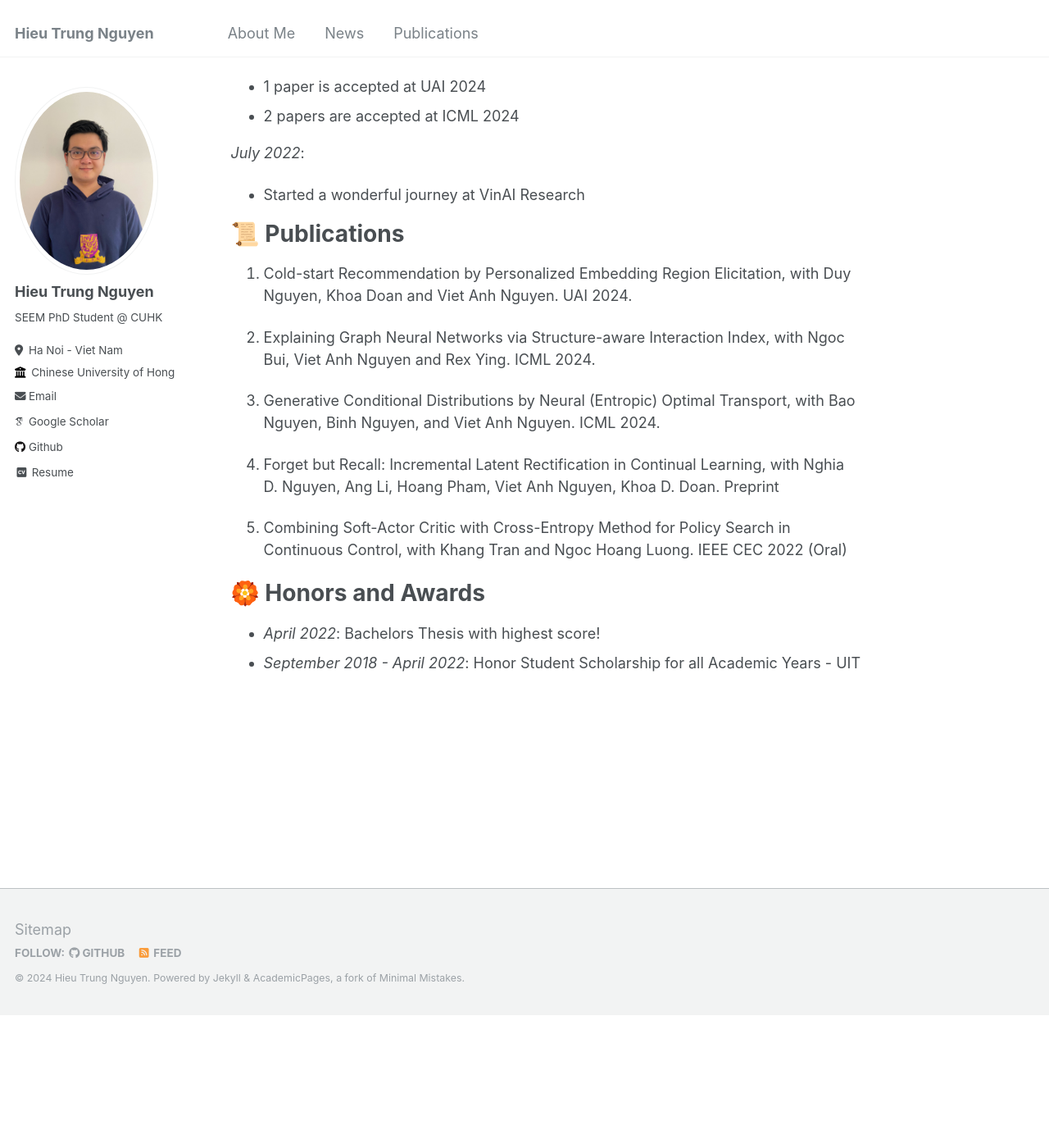
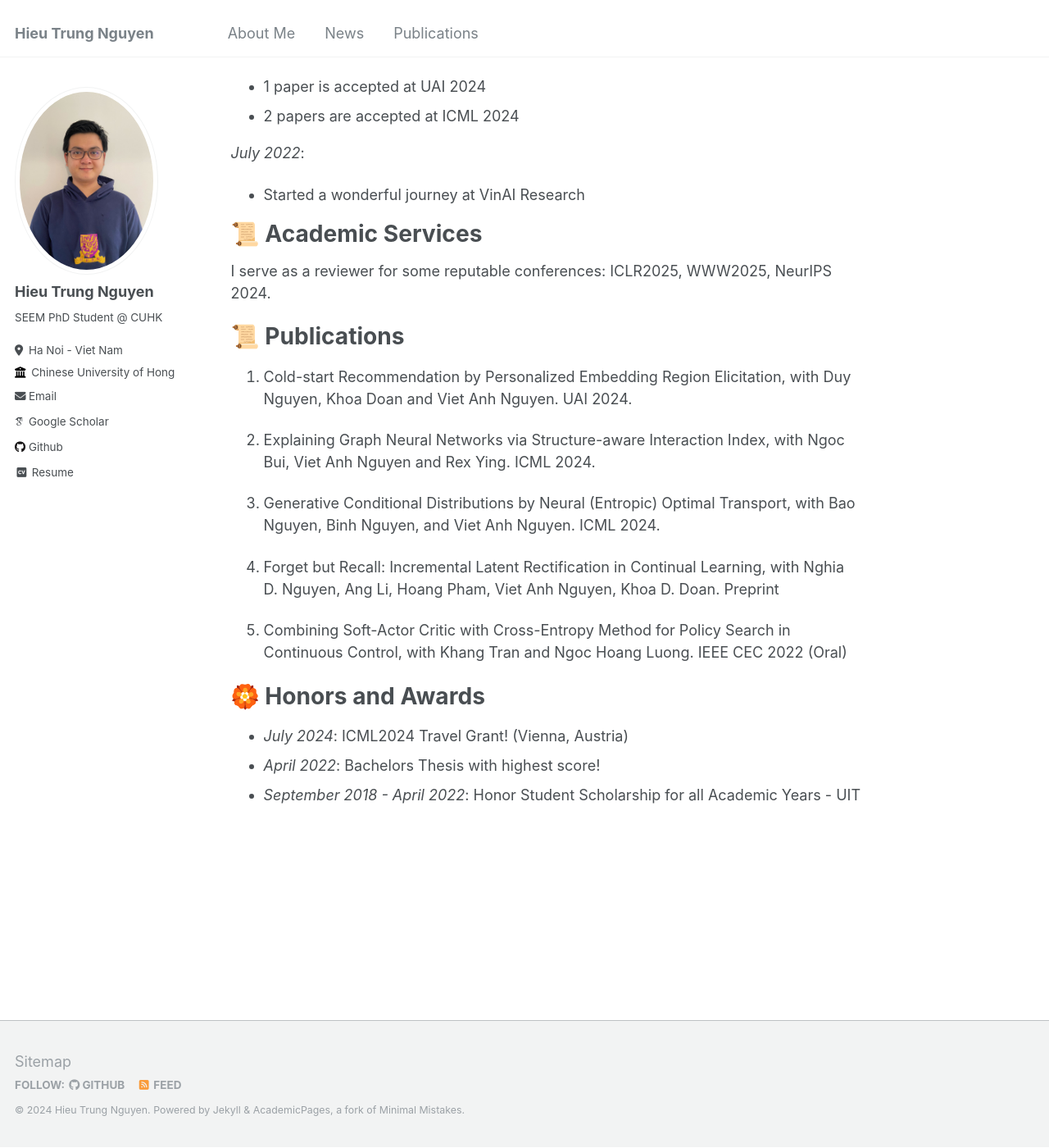
Before and after one commit to HieuNT91/hieunt91.github.io, a Jekyll site: the page built from _pages/about.md, in a window 1280 px wide and 1400 px high, scrolled down 478 px. Shown: the whole window at 82% size. Built offline with Jekyll 4.4.1, drawn with Linux system fonts in a browser that asks for light colours; some web fonts are replaced; before the commit the page ends 1717 px from its top, so only the background shows below that.

Commit message:
Update about.md

```diff
--- a/_pages/about.md
+++ b/_pages/about.md
@@ -24,6 +24,9 @@ Hieu Trung Nguyen is an incoming PhD student at The Chinese University of Hong K
 *July 2022*:
 - Started a wonderful journey at VinAI Research
 
+# 📜 Academic Services
+I serve as a reviewer for some reputable conferences: ICLR2025, WWW2025, NeurIPS 2024.
+
 # 📜 Publications
 1. Cold-start Recommendation by Personalized Embedding Region Elicitation, with Duy Nguyen, Khoa Doan and Viet Anh Nguyen. UAI 2024.
 
@@ -37,5 +40,6 @@ Hieu Trung Nguyen is an incoming PhD student at The Chinese University of Hong K
 
 
 # 🏵️ Honors and Awards
+- *July 2024*: ICML2024 Travel Grant! (Vienna, Austria)
 - *April 2022*: Bachelors Thesis with highest score!
 - *September 2018 - April 2022*: Honor Student Scholarship for all Academic Years - UIT
```
